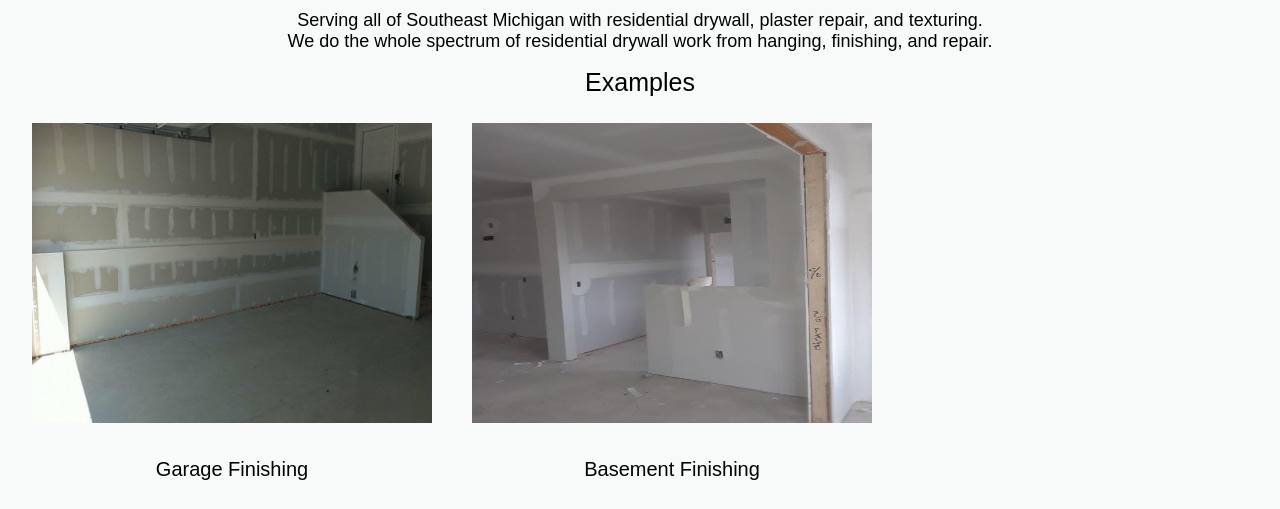
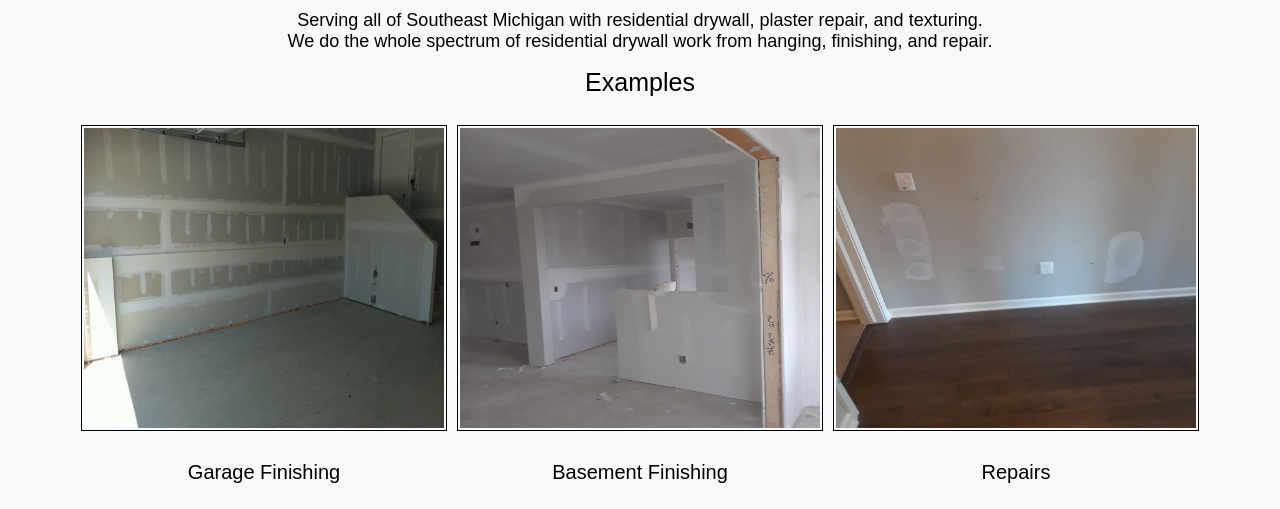
Before and after one commit to bernieyeater/HTML-YeaterLLC, a plain HTML site: page index.html in a window 1280 px wide. Shown: the part 633-1142 px from the top of the page. Drawn offline with Linux system fonts and the light colour scheme.

Commit message:
Boarders on images
Put a boarder on example images.

```diff
--- a/index.html
+++ b/index.html
@@ -6,9 +6,11 @@
     <meta name="viewport" content="width=device-width, initial-scale=1">
     <meta name="description" content="Drywall and Plaster">
     <meta name="keywords" content="drywall,plaster,finished basement">
+    </head>
+
     <title>Yeater,LLC</title>
+
     <style>
-
 
 .navbar {
   	overflow: hidden;
@@ -69,26 +71,31 @@
 	background-repeat: no-repeat, no-repeat;
 	background-size: 200px, 100% 100%;
 	background-position: center, left top;
-    	border-color: #E5E8E8;
-    	border-width: 20px;
-    	border-style: solid;
+    border-color: #E5E8E8;
+    border-width: 20px;
+    border-style: solid;
 	}
 
 .column {
-	flex: 40%;
-	padding: 10px 20px;
-	width:400px;
+	flex: 30%;
+	padding: 2px 2px 2px 2px;
+	width:360px;
 	height:300px;
+    border:1px solid #000000;
+    margin:5px 5px 5px 5px;
 	}
 }
 
 .row {
   	display: flex;
+
   	flex-wrap: wrap;
-  	padding: 0 4px;
+  	padding: 7px 7px 7px 7px;
 	font-size:20px;
 	text-align:Center;
+    justify-content: center;
 	font-family:Arial;
+    margin-bottom: 1px;
 	}
 
 .littletext {
@@ -110,23 +117,27 @@
 	}
 
 </style>
-  </head>
+
   <body class="thebody">
     <div class="navbar"> <a href="#Home">Home</a> &nbsp; <a
         href="#ContactUs">Contact</a> &nbsp; <a href="#Examples">Examples</a>
       &nbsp; <a href="#Services">Services</a> &nbsp;
     </div>
+
     <header>
       <a id="Home"></a>
       <div class="banner"></div>
-      <div class="verybigtext">Yeater, LLC Drywall Service</div>
+      <div class="verybigtext"><a id="Services"></a>Yeater, LLC Drywall Service</div>
       </header>
-    <p><a id="Services"></p>
-    <div class="bigtext">Services</a></div>
+    <p></p>
+    <p></p>
+    <div class="bigtext">Services</div>
     <p></p>
     <div class="littletext"> Serving all of Southeast Michigan with residential drywall, plaster repair, and texturing.</div>
     <div class="littletext"> We do the whole spectrum of residential drywall work from hanging, finishing, and repair.</div>
     <p></p>
+
+
     <div class="bigtext"><a id="Examples"> Examples </a></div>
     <p></p>
     <div class="row">
@@ -140,6 +151,8 @@
         <p>Repairs</p>
       </div>
     </div>
+
+
     <div class="bigtext"> <a id="Services">Contact Us</a></div>
     <div class="littletext"><a id="ContactUs">Yeater, LLC</a></div>
     <div class="littletext"><a id="ContactUs">5 Parakeet Hill</a></div>
```
Also changed, not shown: 1 other file.
